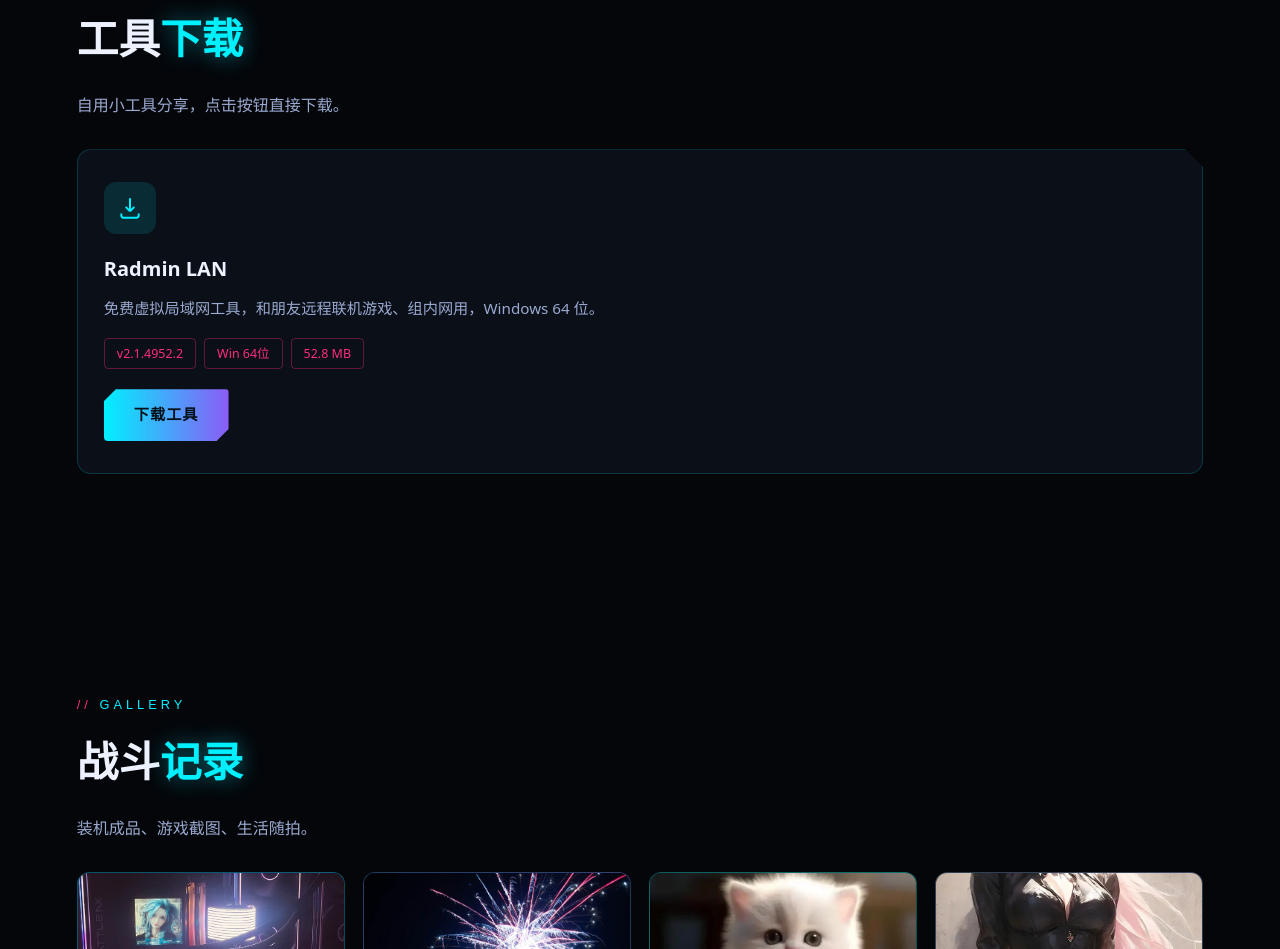
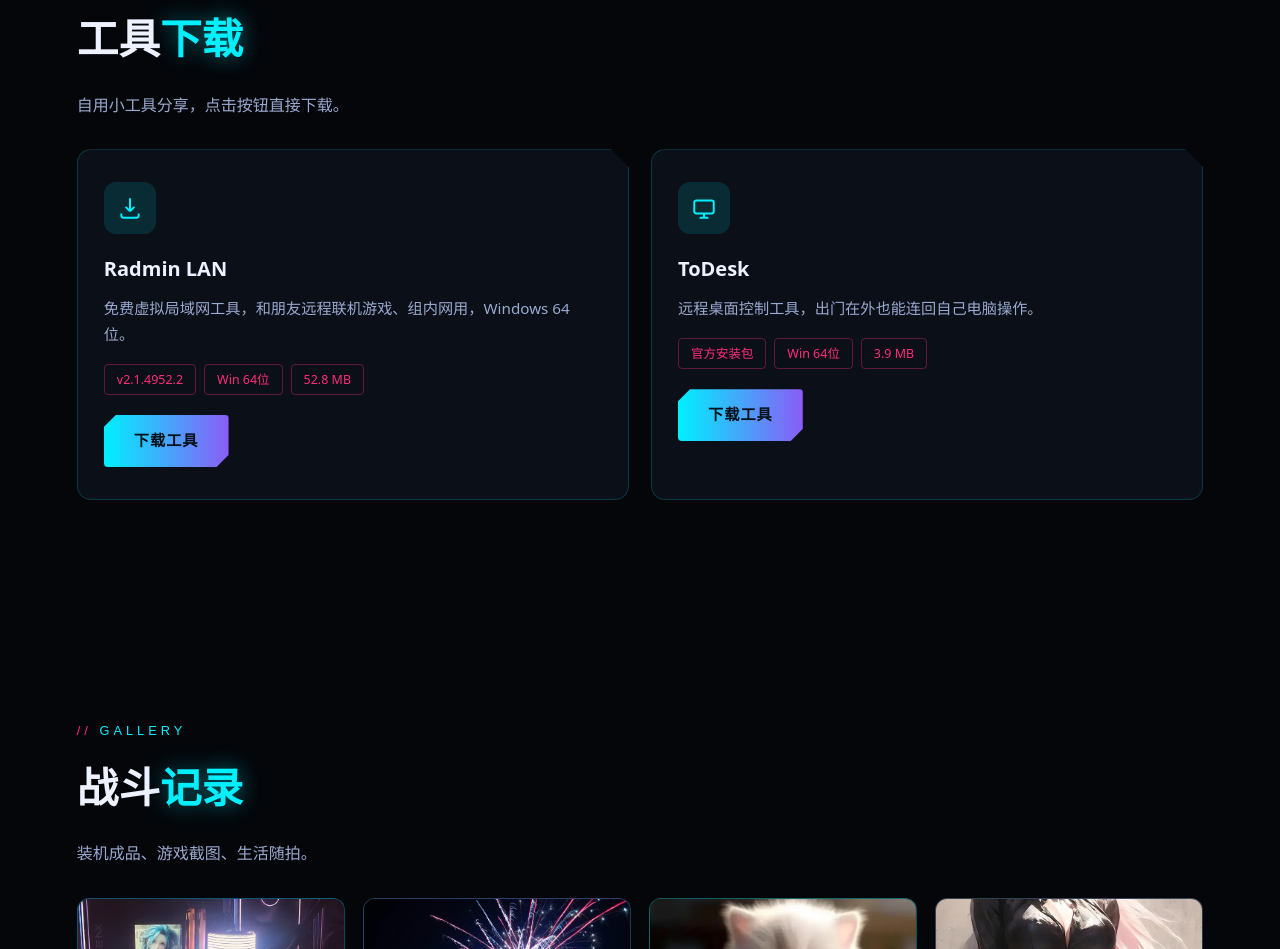
Before and after one commit to jiushilaikankan0/jiushilaikankan0.github.io, a plain HTML site: page index.html in a window 1280 px wide. Shown: the part 2425-3374 px from the top of the page. Drawn offline with Linux system fonts and the light colour scheme; a web font is replaced by a local one.

Commit message:
add ToDesk download card

```diff
--- a/index.html
+++ b/index.html
@@ -237,6 +237,13 @@ footer{position:relative;z-index:1;text-align:center;padding:40px;color:var(--mu
       <div class="tags"><i>v2.1.4952.2</i><i>Win 64位</i><i>52.8 MB</i></div>
       <a class="btn btn-primary tool-btn" href="https://github.com/jiushilaikankan0/jiushilaikankan0.github.io/releases/download/v1.0/Radmin_LAN_2.1.4952.2.exe" download>下载工具</a>
     </div>
+    <div class="card">
+      <div class="icon"><svg width="26" height="26" viewBox="0 0 24 24" fill="none" stroke="currentColor" stroke-width="1.8"><rect x="3" y="5" width="18" height="12" rx="2"/><path d="M8 21h8M12 17v4"/></svg></div>
+      <h3>ToDesk</h3>
+      <p>远程桌面控制工具，出门在外也能连回自己电脑操作。</p>
+      <div class="tags"><i>官方安装包</i><i>Win 64位</i><i>3.9 MB</i></div>
+      <a class="btn btn-primary tool-btn" href="https://github.com/jiushilaikankan0/jiushilaikankan0.github.io/releases/download/v1.0/ToDesk_Installer.exe" download>下载工具</a>
+    </div>
   </div>
 </section>
 
```
